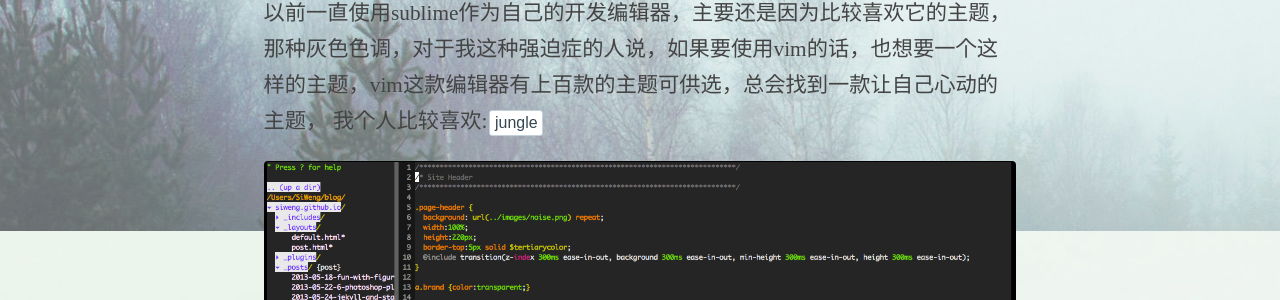
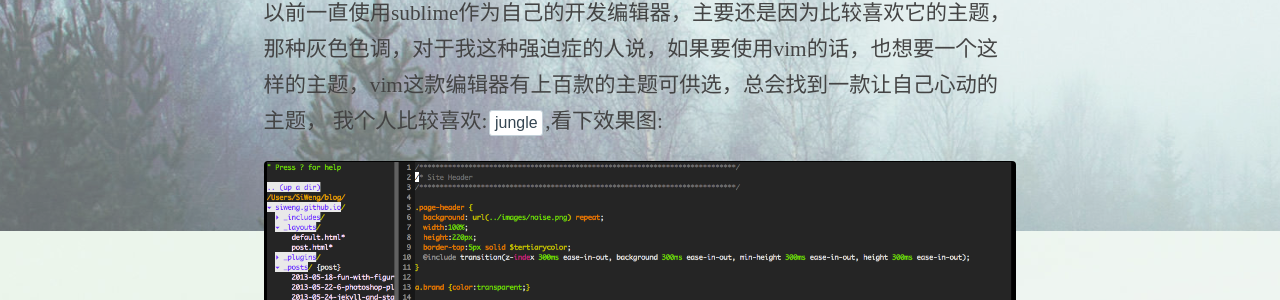
Before and after one commit to siweng/siweng.github.io, a Jekyll site: the page built from _posts/2014-06-20-Learn-Vim-1.md, in a window 1280 px wide. Shown: the part 669-969 px from the top of the page. Built offline with Jekyll 4.4.1, drawn with Linux system fonts in a browser that asks for light colours; nearby versions of some CDN libraries; some web fonts are replaced; Markdown is read by kramdown in place of the engine named in the settings; comment, search, counter and statistics services are not loaded.

Commit message:
auto commit

```diff
--- a/_posts/2014-06-20-Learn-Vim-1.md
+++ b/_posts/2014-06-20-Learn-Vim-1.md
@@ -8,7 +8,7 @@ date: 2014-06-20
 ###介绍
 如果一个编辑器有大量的快捷键可使用的话，那么说这个编辑器很可能是一个神器，如果你能很熟练使用这些快捷键，你就可以心随意想，自由如飞，在平常工作的时候，周围的同事都是使用Vim作为平常所用的编辑器，他们把vim配置扩展的很酷炫，今天周末在家也无聊，就学习下如何使用vim。
 
-以前一直使用sublime作为自己的开发编辑器，主要还是因为比较喜欢它的主题，那种灰色色调，对于我这种强迫症的人说，如果要使用vim的话，也想要一个这样的主题，vim这款编辑器有上百款的主题可供选，总会找到一款让自己心动的主题， 我个人比较喜欢:`jungle`
+以前一直使用sublime作为自己的开发编辑器，主要还是因为比较喜欢它的主题，那种灰色色调，对于我这种强迫症的人说，如果要使用vim的话，也想要一个这样的主题，vim这款编辑器有上百款的主题可供选，总会找到一款让自己心动的主题， 我个人比较喜欢:`jungle`,看下效果图:
 
 <img src="/images/2014-06-20/jungle2.png" alt="jungle" />
 
```
